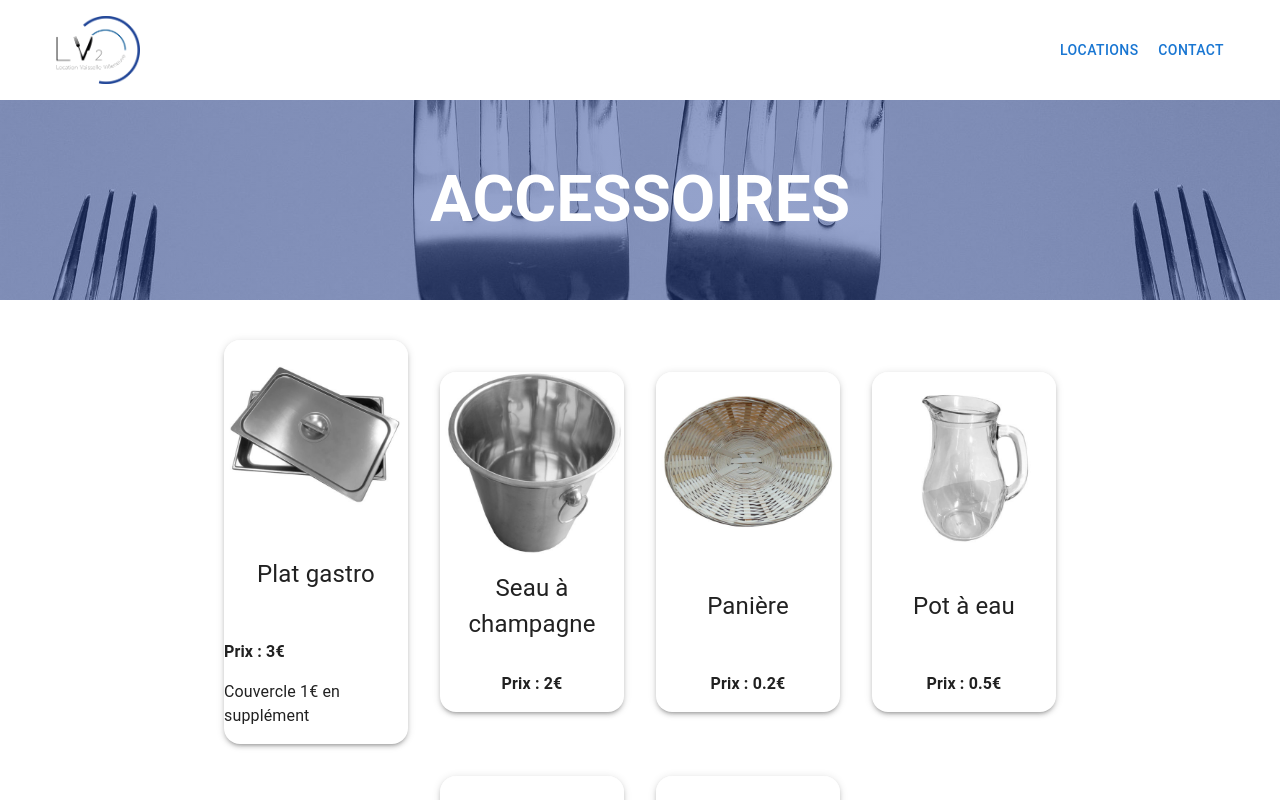
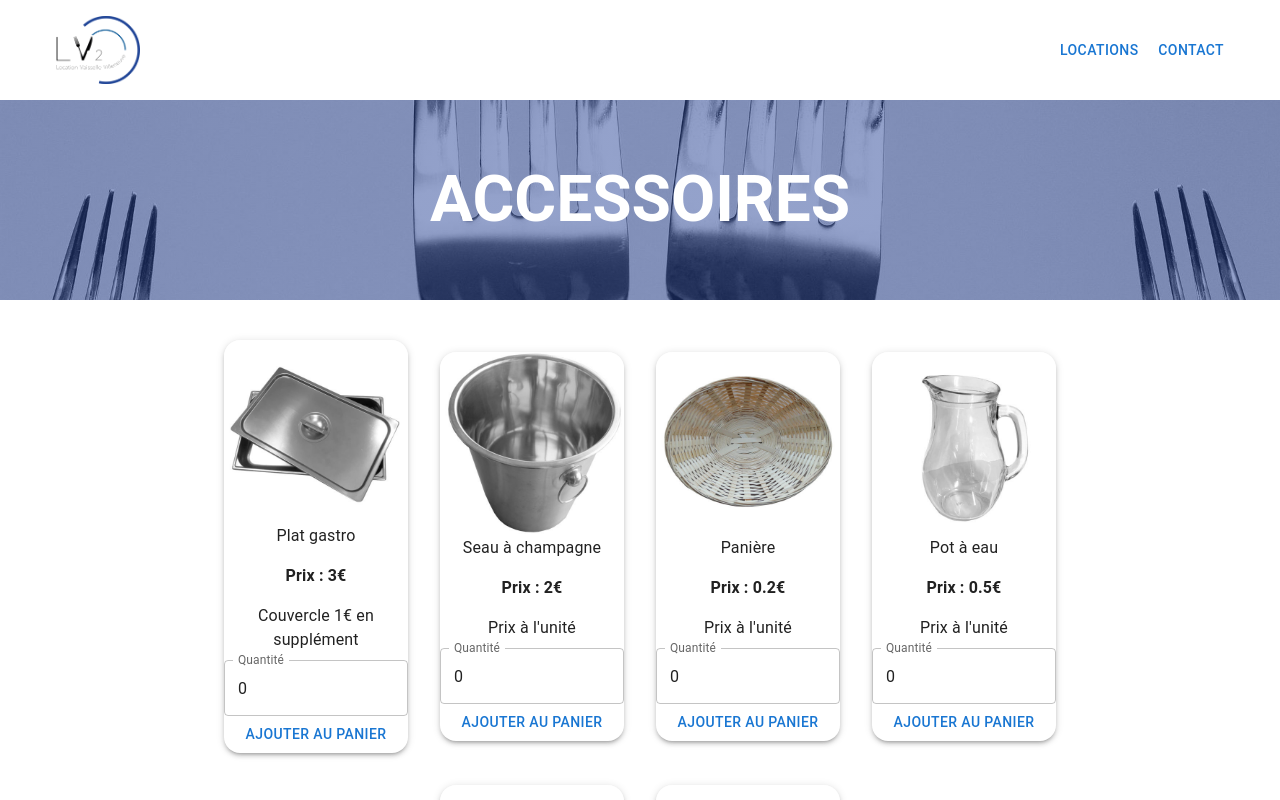
Before and after one commit to GaelMGN/villeneuve, a React (Vite) app: page /produits/accessoires in a window 1280 px wide. Shown: the top 800 px of the page. Built offline with nearby package versions, Linux system fonts and the light colour scheme.

Commit message:
feat: add to cart button without callback

```diff
--- a/src/components/Card.tsx
+++ b/src/components/Card.tsx
@@ -31,7 +31,8 @@ export function Card(props: Props) {
       onMouseOut={(e) => {
         e.currentTarget.style.transition = '0.3s';
         e.currentTarget.style.transform = 'translateY(0)';
-      }}>
+      }}
+    >
       <img
         src={image}
         alt={title}
@@ -44,21 +45,23 @@ export function Card(props: Props) {
         justifyContent='center'
         alignItems='center'
         textAlign='center'
+        flexDirection='column'
         width='100%'
         flexWrap={{ xs: 'wrap', md: 'nowrap' }}
         height={{ xs: '100%', md: '100px' }}
         padding='1rem'
         borderRadius='1rem'
         bgcolor='white'
-        fontSize={{ xs: '2.2rem', md: '1.1rem', lg: '1.5rem' }}>
+        fontSize={{ xs: '2.2rem', md: '1.1rem', lg: '1.5rem' }}
+      >
         <p>{title.replaceAll('_', ' ')}</p>
+        {props.price && (
+          <Box>
+            <p style={{ fontWeight: 'bold' }}>Prix : {props.price}€</p>
+            {props.description && <p>{props.description}</p>}
+          </Box>
+        )}
       </Box>
-      {props.price && (
-        <Box>
-          <p style={{ fontWeight: 'bold' }}>Prix : {props.price}€</p>
-          {props.description && <p>{props.description}</p>}
-        </Box>
-      )}
     </Box>
   );
 
@@ -69,7 +72,8 @@ export function Card(props: Props) {
   return (
     <NavLink
       to={`/produits/${title.split('_')[0].toLowerCase()}`}
-      style={{ textDecoration: 'none', color: 'black' }}>
+      style={{ textDecoration: 'none', color: 'black' }}
+    >
       {card}
     </NavLink>
   );
--- a/src/components/ProductPage/ProductGrid.tsx
+++ b/src/components/ProductPage/ProductGrid.tsx
@@ -1,6 +1,7 @@
 import { Grid } from '@mui/material';
 import { Card } from '../Card';
 import { ProductInfo } from '../../types/types';
+import { ProductShoppingCard } from './ProductShoppingCard';
 
 type Props = {
   productsInfos: ProductInfo[];
@@ -16,15 +17,11 @@ export const ProductGrid = (props: Props) => {
       spacing={4}
       width={{ xs: '100%', md: '80%' }}
       paddingX={10}
-      paddingY={5}>
+      paddingY={5}
+    >
       {productsInfos.map((productInfo, index) => (
         <Grid item sm={6} md={3} key={productInfo.name + index}>
-          <Card
-            title={productInfo.name}
-            image={productInfo.image}
-            description={productInfo.description}
-            price={productInfo.price}
-          />
+          <ProductShoppingCard product={productInfo} />
         </Grid>
       ))}
     </Grid>
--- /dev/null
+++ b/src/components/ProductPage/ProductShoppingCard.tsx
@@ -0,0 +1,72 @@
+import { Box, Button, Grid, TextField, Typography } from '@mui/material';
+import { ProductInfo } from '../../types/types';
+import { useState } from 'react';
+
+type Props = {
+  product: ProductInfo;
+};
+
+export const ProductShoppingCard = (props: Props) => {
+  const { product } = props;
+
+  //   states
+  const [quantity, setQuantity] = useState<number>(0);
+
+  return (
+    <>
+      <Box
+        display='flex'
+        flexDirection='column'
+        justifyContent='center'
+        alignItems='center'
+        width='100%'
+        boxShadow={3}
+        borderRadius='1rem'
+        bgcolor='white'
+        overflow='hidden'
+        // translate the card up when the mouse is over it with 0.3s of animation
+        onMouseOver={(e) => {
+          e.currentTarget.style.transition = '0.3s';
+          e.currentTarget.style.transform = 'translateY(-5px)';
+        }}
+        onMouseOut={(e) => {
+          e.currentTarget.style.transition = '0.3s';
+          e.currentTarget.style.transform = 'translateY(0)';
+        }}
+      >
+        <img
+          src={product.image}
+          alt={product.name}
+          width='100%'
+          height='100%'
+          style={{ borderRadius: '1rem 1rem 0 0' }}
+        />
+        <Grid
+          container
+          alignItems='center'
+          textAlign='center'
+          gap='1rem'
+          direction='column'
+          justifyContent='space-around'
+          height='100%'
+          paddingBottom='0.5rem'
+        >
+          <Typography>{product.name.replaceAll('_', ' ')}</Typography>
+          <Typography style={{ fontWeight: 'bold' }}>
+            Prix : {product.price}€
+          </Typography>
+          <Typography>{product.description || "Prix à l'unité"}</Typography>
+        </Grid>
+        {/* input to add product to the cart */}
+        <TextField
+          type='number'
+          label='Quantité'
+          value={quantity}
+          onChange={(e) => setQuantity(Number(e.target.value))}
+        />
+        {/* callback to add the product to the shopping cart */}
+        <Button>Ajouter au panier</Button>
+      </Box>
+    </>
+  );
+};
```
